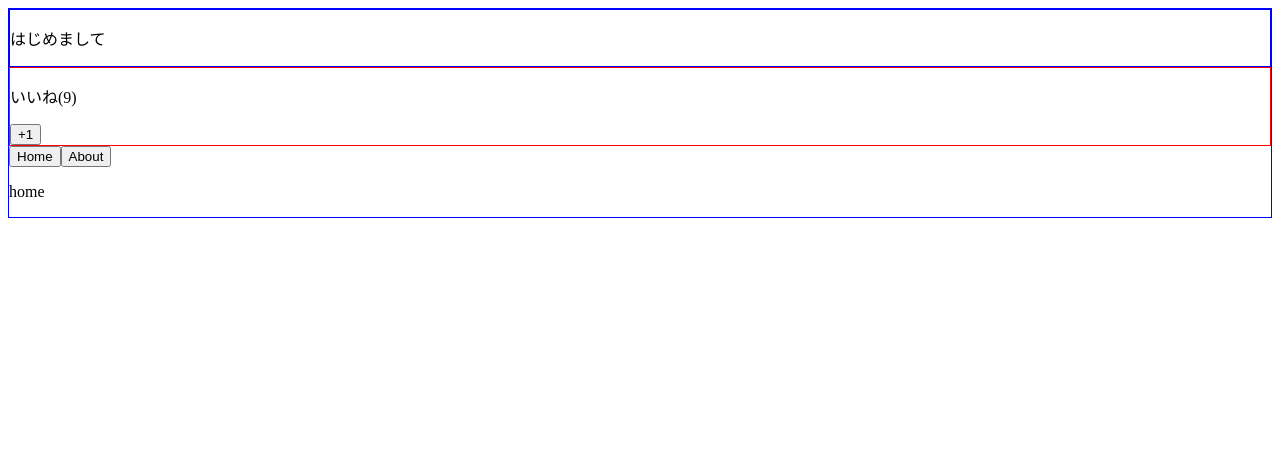
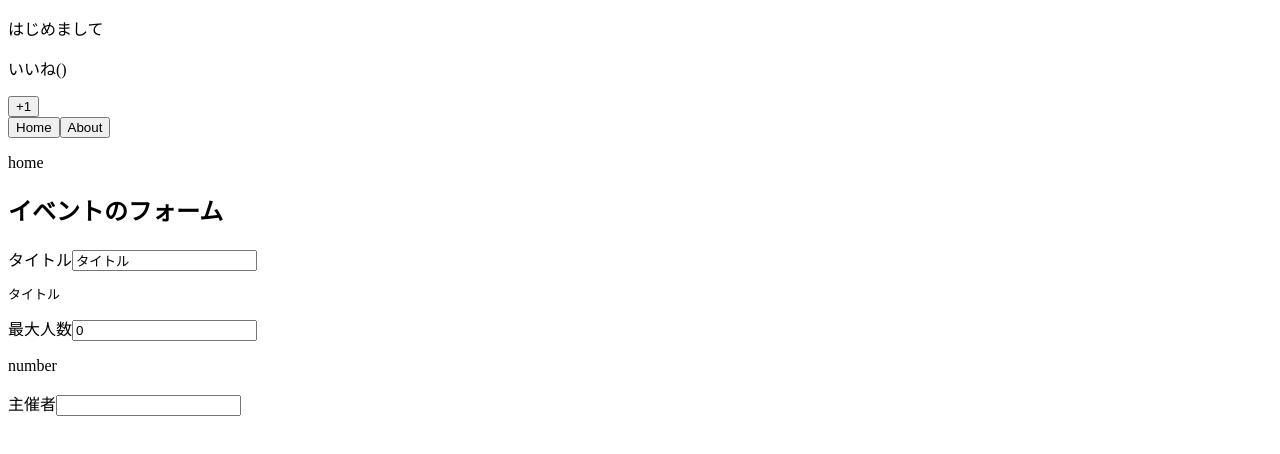
Before and after one commit to Taka2401/Vue.js, a Vue app in the folder udemy-vue.js/: page / in a window 1280 px wide. Shown: the top 454 px of the page. Built offline with nearby package versions, Linux system fonts and the light colour scheme.

Commit message:
add: v-model:lazy,number,trim

```diff
--- a/udemy-vue.js/src/App.vue
+++ b/udemy-vue.js/src/App.vue
@@ -9,6 +9,20 @@
     <keep-alive>
       <component :is="currentComponent"></component>
     </keep-alive>
+    <div>
+      <h2>イベントのフォーム</h2>
+      <label for="title">タイトル</label>
+      <input id="title" type="text" v-model.lazy="eventData.title">
+      <pre>{{ eventData.title }}</pre>
+
+      <label for="maxNumber">最大人数</label>
+      <input id="maxNumber" type="number" v-model.number="eventData.maxNumber">
+      <p>{{ typeof eventData.maxNumber}}</p>
+
+      <label for="host">主催者</label>
+      <input id="host" type="text" v-model.trim="eventData.host">
+      <pre>{{ eventData.host }}</pre>
+    </div>
   </div>
 </template>
 
@@ -21,7 +35,12 @@
   data() {
     return {
       number: 18,
-      currentComponent: "Home"
+      currentComponent: "Home",
+      eventData: {
+        title: "タイトル",
+        maxNumber: 0,
+        host: ""
+      }
     };
   },
   components: {
@@ -36,10 +55,3 @@
   }
 };
 </script>
-
-
-<style scoped>
-div {
-  border: 1px solid blue;
-}
-</style>
--- a/udemy-vue.js/src/components/LikeNumber.vue
+++ b/udemy-vue.js/src/components/LikeNumber.vue
@@ -4,25 +4,3 @@
     <button @click="increment">+1</button>
   </div>
 </template>
-
-<script>
-export default {
-  props: ["totalNumber"],
-  computed: {
-    halfNumber() {
-      return this.totalNumber / 2;
-    }
-  },
-  methods: {
-    increment() {
-      this.$emit("my-click", this.totalNumber + 1 );
-    }
-  }
-};
-</script>
-
-<style scoped>
-div {
-  border: 1px solid red;
-}
-</style>
```
